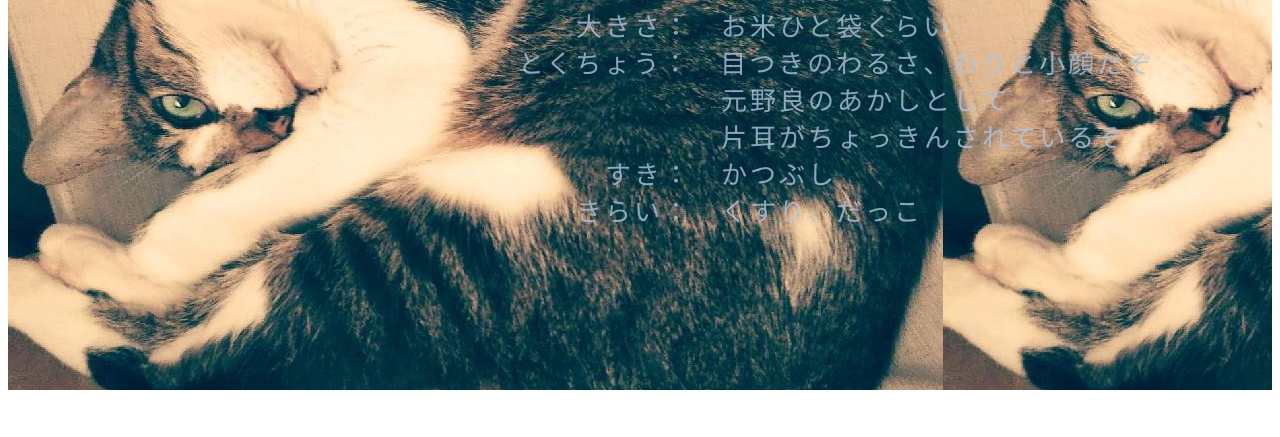
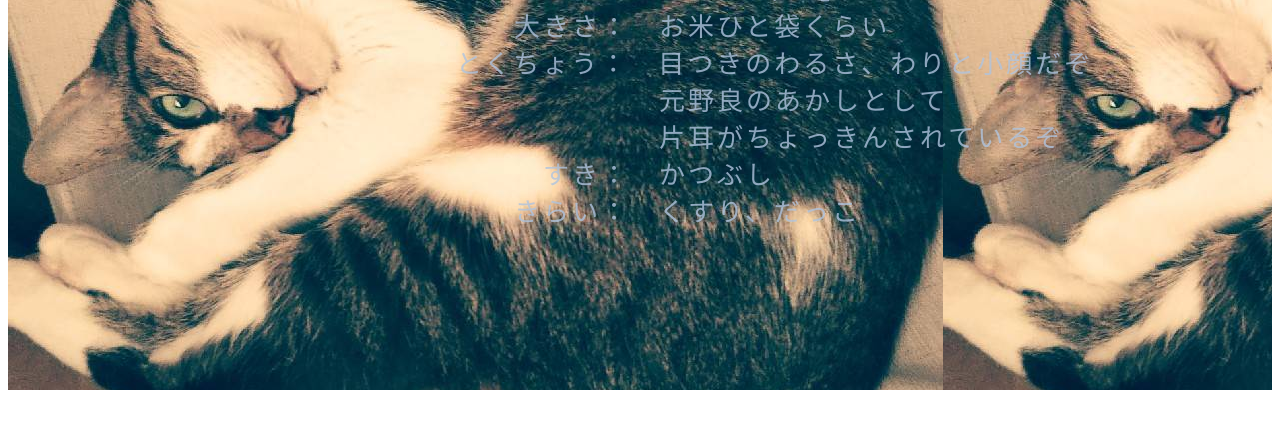
Before and after one commit to o-jiro/o-jiro.github.io, a plain HTML site: page index.html in a window 1280 px wide. Shown: the part 218-655 px from the top of the page. Drawn offline with Linux system fonts and the light colour scheme.

Commit message:
Update stylesheet2.css

```diff
--- a/stylesheet2.css
+++ b/stylesheet2.css
@@ -31,14 +31,14 @@ li{
 
 .head-wrapper{
 	background-image: url(1586959267007.jpg);
+	backgorund-size:cover;
 	height: 400px;
 	padding:100px 0;
 	width:100%;
 }
 
 .container{
-	width:1140px;
-	margin: 0 auto;
+	width:100%;
 }
 
 .color1{
```
